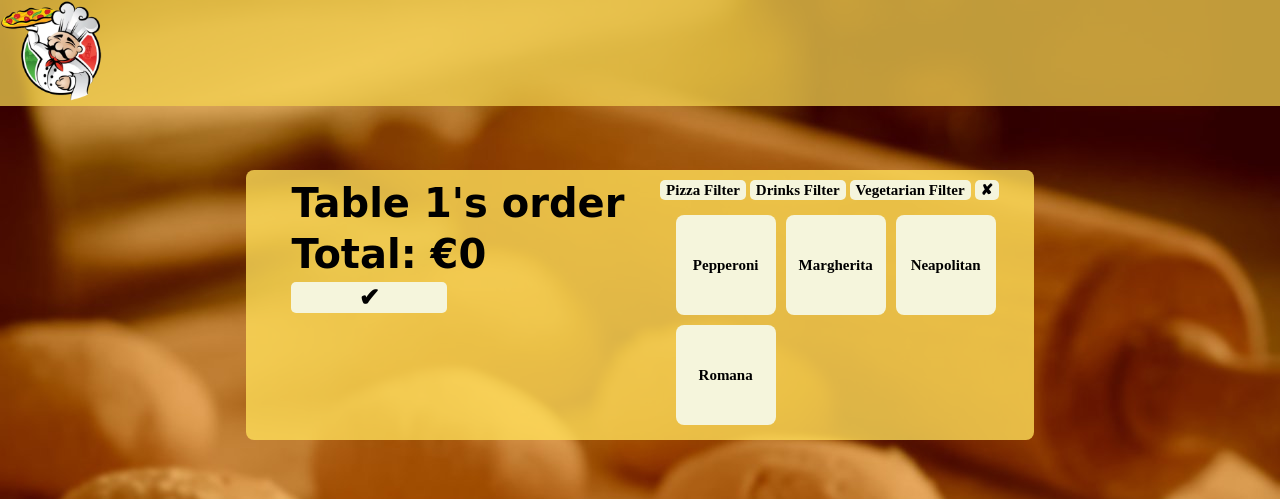
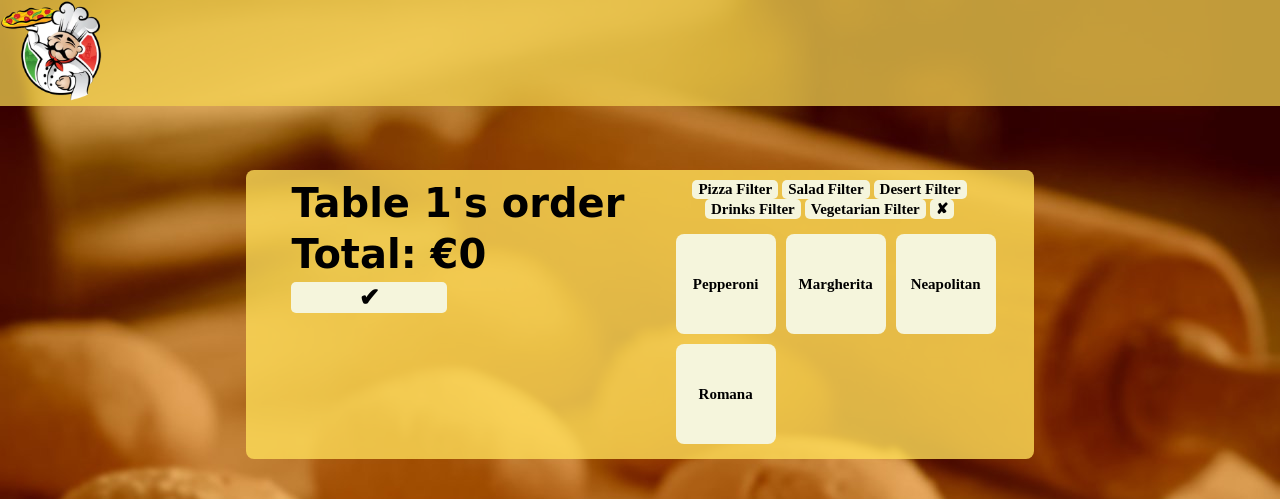
Before and after one commit to toent/TeamNULL, a Flask app: page /foh-create-order in a window 1280 px wide. Shown: the top 499 px of the page. Run offline with Flask 3, Linux system fonts and the light colour scheme; some web fonts are replaced.

Commit message:
change in first line app.py

```diff
--- a/app.py
+++ b/app.py
@@ -1,5 +1,3 @@
-from crypt import methods
-
 from flask import Flask, render_template, url_for, request, redirect, flash
 
 from classes.DataManager import DataManager
--- a/templates/fohOrderPage.html
+++ b/templates/fohOrderPage.html
@@ -56,6 +56,8 @@
             <div class="orderSelect">
                 <div class="productFilters">
                     <button class="pizzaFilter">Pizza Filter</button>
+                    <button class="saladFilter">Salad Filter</button>
+                    <button class="desertFilter">Desert Filter</button>
                     <button class="drinksFilter">Drinks Filter</button>
                     <button class="vegFilter">Vegetarian Filter</button>
                     <button class="removeFilter">✘</button>
```
